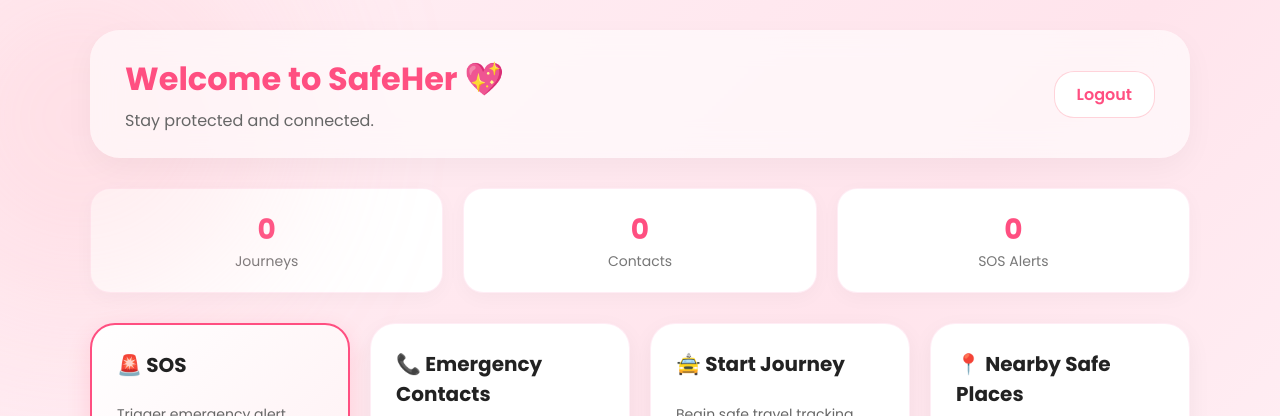
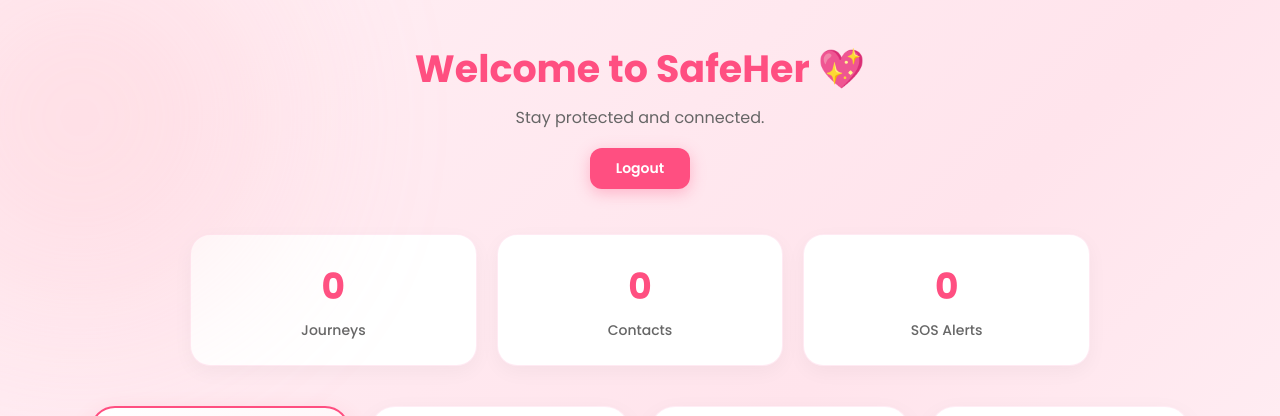
Before and after one commit to ishaagarwal18/SafeHer, a React (Vite) app in the folder Frontend/: page /dashboard in a window 1280 px wide. Shown: the top 416 px of the page. Built offline with nearby package versions, Linux system fonts and the light colour scheme; no server answers; sample sign-in values are in the browser's storage.

Commit message:
Center top section and logout button matching backend screenshot

```diff
--- a/Frontend/src/styles/dashboard.css
+++ b/Frontend/src/styles/dashboard.css
@@ -20,42 +20,43 @@
 
 /* TOP SECTION */
 .top-section {
-  display: flex;
-  justify-content: space-between;
-  align-items: center;
-  margin-bottom: 30px;
-  background: rgba(255, 255, 255, 0.6);
-  backdrop-filter: blur(15px);
-  padding: 25px 35px;
-  border-radius: 30px;
-  box-shadow: 0 10px 30px rgba(0, 0, 0, 0.04);
+  text-align: center;
+  margin-bottom: 35px;
+  padding: 10px 0;
 }
 
 .top-section h1 {
   color: #ff4f81;
-  font-size: 32px;
+  font-size: 38px;
+  font-weight: 700;
+  margin-bottom: 8px;
 }
 
 .top-section p {
   color: #666;
-  margin-top: 5px;
+  font-size: 16px;
+  margin-bottom: 18px;
 }
 
 .logout-btn {
-  padding: 10px 22px;
-  background: white;
-  color: #ff4f81;
-  border: 1px solid rgba(255, 182, 193, 0.6);
-  border-radius: 20px;
+  display: inline-block;
+  padding: 10px 26px;
+  background: #ff4f81;
+  color: white;
+  border-radius: 12px;
   text-decoration: none;
   font-weight: 600;
+  font-size: 14px;
+  box-shadow: 0 4px 15px rgba(255, 79, 129, 0.35);
   transition: all 0.3s ease;
+  border: none;
   cursor: pointer;
 }
 
 .logout-btn:hover {
-  background: #ff4f81;
-  color: white;
+  background: #ff2d6f;
+  transform: translateY(-2px);
+  box-shadow: 0 6px 20px rgba(255, 79, 129, 0.45);
 }
 
 /* STATS BAR */
@@ -63,26 +64,30 @@
   display: grid;
   grid-template-columns: repeat(3, 1fr);
   gap: 20px;
-  margin-bottom: 30px;
+  max-width: 900px;
+  margin: 0 auto 40px auto;
 }
 
 .stat-card {
   background: white;
-  padding: 20px 30px;
+  padding: 24px 30px;
   border-radius: 20px;
-  box-shadow: 0 5px 20px rgba(0, 0, 0, 0.03);
-  border: 1px solid rgba(255, 220, 235, 0.5);
+  box-shadow: 0 6px 20px rgba(0, 0, 0, 0.04);
+  border: 1px solid rgba(255, 220, 235, 0.6);
   text-align: center;
 }
 
 .stat-card h2 {
   color: #ff4f81;
-  font-size: 28px;
+  font-size: 36px;
+  font-weight: 700;
+  margin-bottom: 6px;
 }
 
 .stat-card p {
-  color: #777;
+  color: #666;
   font-size: 14px;
+  font-weight: 500;
 }
 
 /* GRID - 4 CARDS PER ROW */
```
Also changed, not shown: 1 other file (tests, documents, lock files or other folders).
